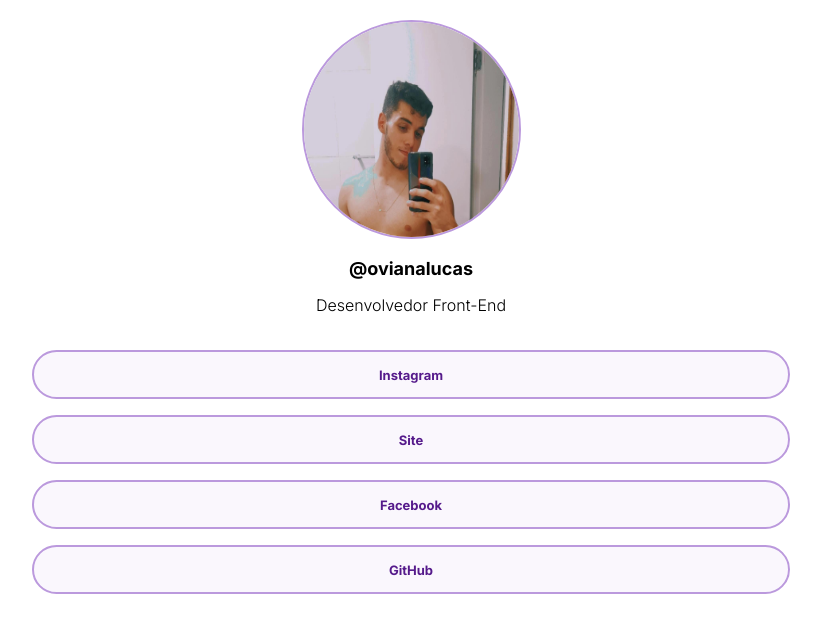
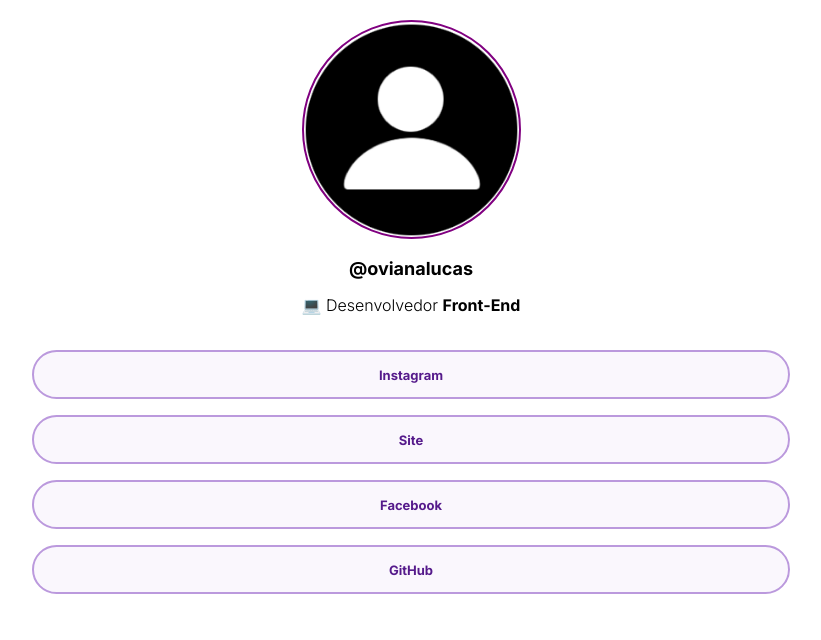
Before and after one commit to eulucasviana/Social-Link, a plain HTML site: page index.html in a window 1280 px wide. Shown: the top 640 px of the page, without its empty margins (229-1050 px from the left). Drawn offline with Linux system fonts and the light colour scheme.

Commit message:
[ATT] Style.css & Index.html

```diff
--- a/index.html
+++ b/index.html
@@ -17,9 +17,9 @@
   <body>
     <div id="content">
       <div class="profile-img">
-        <img src="/assets/profile.jpeg" alt="" />
+        <img src="/assets/1.png" alt="" />
         <h3>@ovianalucas</h4>
-        <p>Desenvolvedor Front-End</p>
+        <p>💻 Desenvolvedor <strong>Front-End</strong></p>
       </div>
       <div class="social-link1">
         <button>
--- a/style.css
+++ b/style.css
@@ -39,7 +39,7 @@
     border-radius: 50%;
     width: 215px;
     height: 215px;
-    border: 2px solid var(--purple);
+    border: 2px solid purple;
 }
 
 .social-link1 button {
```
